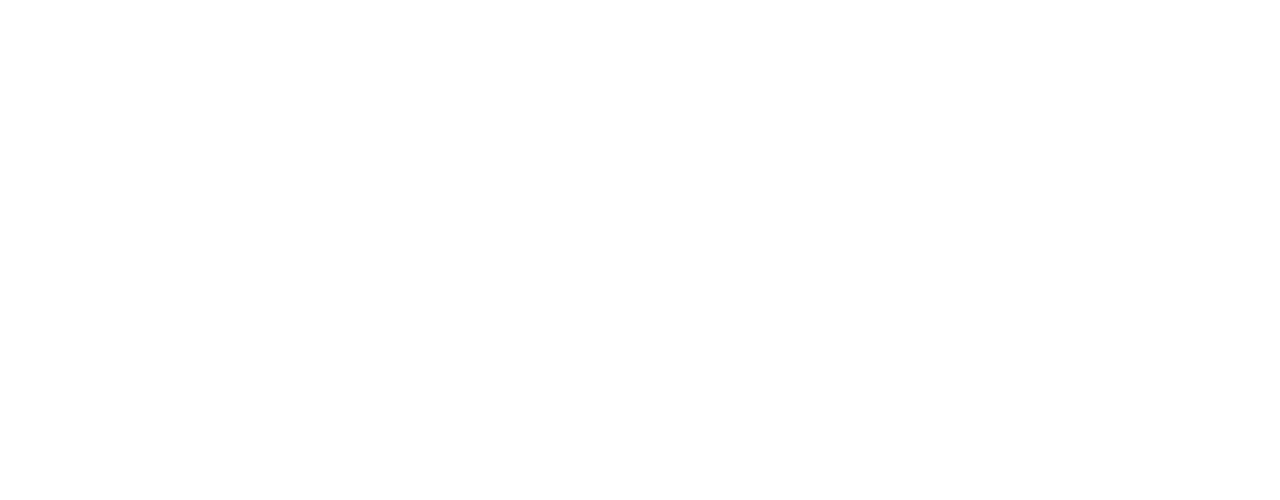
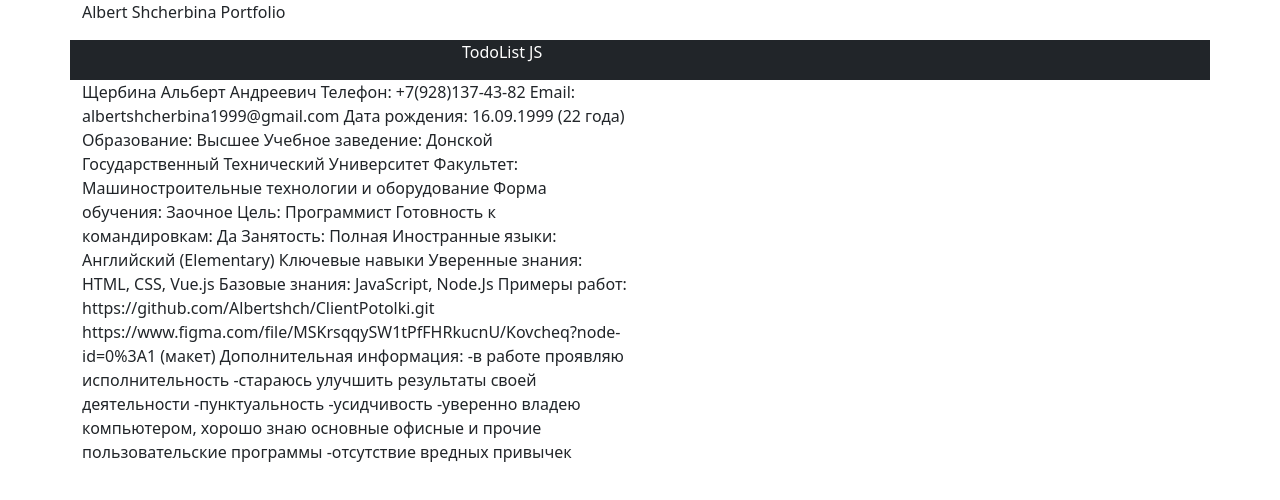
Before and after one commit to Albertshch/Portfolio, a plain HTML site: page index.html in a window 1280 px wide. Drawn offline with nearby package versions, Linux system fonts and the light colour scheme.

Commit message:
15.17
my new learning day by js i update my skill method and function left many examples here

```diff
--- a/index.html
+++ b/index.html
@@ -1,15 +1,67 @@
 <!DOCTYPE html>
 <html lang="en">
+
 <head>
     <meta charset="UTF-8">
     <meta http-equiv="X-UA-Compatible" content="IE=edge">
     <meta name="viewport" content="width=device-width, initial-scale=1.0">
     <title>Shcherbina Albert</title>
     <script src="script.js"></script>
-    <link href="https://cdn.jsdelivr.net/npm/bootstrap@5.0.2/dist/css/bootstrap.min.css" rel="stylesheet" integrity="sha384-EVSTQN3/azprG1Anm3QDgpJLIm9Nao0Yz1ztcQTwFspd3yD65VohhpuuCOmLASjC" crossorigin="anonymous">
-    <script src="https://cdn.jsdelivr.net/npm/bootstrap@5.0.2/dist/js/bootstrap.bundle.min.js" integrity="sha384-MrcW6ZMFYlzcLA8Nl+NtUVF0sA7MsXsP1UyJoMp4YLEuNSfAP+JcXn/tWtIaxVXM" crossorigin="anonymous"></script>
+    <link rel="stylesheet" href="style.css">
+    <link href="https://cdn.jsdelivr.net/npm/bootstrap@5.0.2/dist/css/bootstrap.min.css" rel="stylesheet"
+        integrity="sha384-EVSTQN3/azprG1Anm3QDgpJLIm9Nao0Yz1ztcQTwFspd3yD65VohhpuuCOmLASjC" crossorigin="anonymous">
+    <script src="https://cdn.jsdelivr.net/npm/bootstrap@5.0.2/dist/js/bootstrap.bundle.min.js"
+        integrity="sha384-MrcW6ZMFYlzcLA8Nl+NtUVF0sA7MsXsP1UyJoMp4YLEuNSfAP+JcXn/tWtIaxVXM"
+        crossorigin="anonymous"></script>
 </head>
+
 <body>
+    <div class="container">
+        <div class="row">
+            <div class="header-logo">
+                <p class="name-logo">Albert Shcherbina Portfolio</p>
+            </div>
+        </div>
+        <div class="row bg-dark text-white">
+            <!-- <div class="task-todo bg-dark text-white"> -->
+            <div class="col-4"></div>
+            <div class="col-4">
+                <p class="task-one">
+                    TodoList JS
+                </p>
+            </div>
+            <div class="col-4"></div>
+            <!-- </div> -->
+        </div>
+        <div class="row">
+            <div class="col-6">
+                Щербина Альберт Андреевич
+                Телефон: +7(928)137-43-82
+                Email: albertshcherbina1999@gmail.com
+                Дата рождения: 16.09.1999 (22 года)
+                Образование: Высшее
+                Учебное заведение: Донской Государственный Технический Университет
+                Факультет: Машиностроительные технологии и оборудование
+                Форма обучения: Заочное
+                Цель: Программист
+                Готовность к командировкам: Да
+                Занятость: Полная
+                Иностранные языки: Английский (Elementary)
+                Ключевые навыки
+                Уверенные знания: HTML, CSS, Vue.js
+                Базовые знания: JavaScript, Node.Js
+                Примеры работ: https://github.com/Albertshch/ClientPotolki.git
+                https://www.figma.com/file/MSKrsqqySW1tPfFHRkucnU/Kovcheq?node-id=0%3A1 (макет)
+                Дополнительная информация:
+                -в работе проявляю исполнительность
+                -стараюсь улучшить результаты своей деятельности
+                -пунктуальность
+                -усидчивость
+                -уверенно владею компьютером, хорошо знаю основные офисные и прочие пользовательские программы
+                -отсутствие вредных привычек
+            </div>
+        </div>
+    </div>
+</body>
 
-</body>
 </html>
```
Also changed, not shown: script.js (+154 -0 lines).
